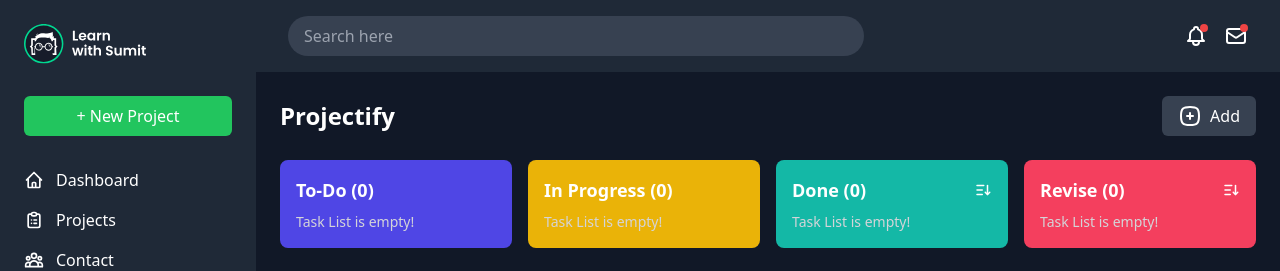
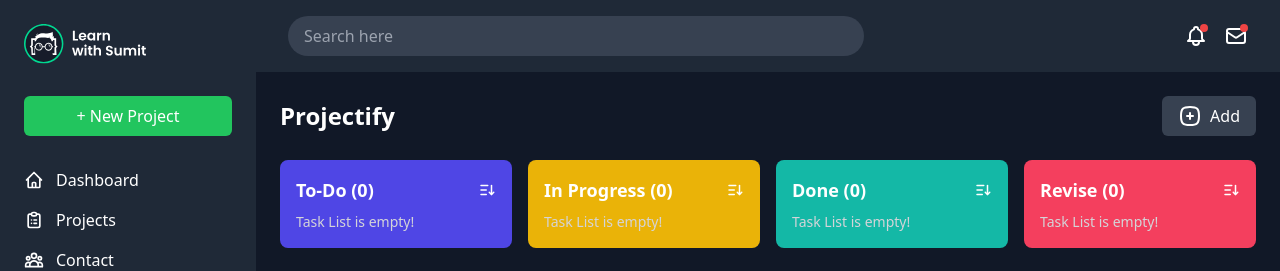
Before and after one commit to rohithaider/React-ToDo-TaskLists, a React (Vite) app: page / in a window 1280 px wide. Shown: the top 271 px of the page. Built offline with nearby package versions, Linux system fonts and the light colour scheme.

Commit message:
Sorting implemented

```diff
--- a/src/Cards/Done.jsx
+++ b/src/Cards/Done.jsx
@@ -1,8 +1,9 @@
-import { useContext } from "react";
+import { useContext,useState} from "react";
 import { FormContext } from "../context";
 
 export default function Done() {
   const { task, setTask, setCurrentTask, setIsShow } = useContext(FormContext);
+  const [sortAscending, setSortAscending] = useState(true);
   const doneTasks = task.filter((t) => t.category === "done");
 
   function handleDelete(e, t) {
@@ -19,12 +20,25 @@ export default function Done() {
     setIsShow(true);
   }
 
+  function handleSort() {
+    const sortedTasks = [...doneTasks].sort((a, b) => {
+      const dateA = new Date(a.dueDate);
+      const dateB = new Date(b.dueDate);
+      return sortAscending ? dateA - dateB : dateB - dateA;
+    });
+    setTask((prevTasks) => [
+      ...prevTasks.filter((t) => t.category !== 'done'),
+      ...sortedTasks,
+    ]);
+    setSortAscending(!sortAscending);
+  }
   return (
     <div className="mb-4 w-full px-2 sm:w-1/2 md:w-1/4">
       <div className="rounded-lg bg-teal-500 p-4">
         <div className="mb-2 flex items-center justify-between">
           <h3 className="text-lg font-semibold">Done ({doneTasks.length})</h3>
           <svg
+          onClick={()=>handleSort()}
             xmlns="http://www.w3.org/2000/svg"
             width="18"
             height="18"
--- a/src/Cards/OnProgress.jsx
+++ b/src/Cards/OnProgress.jsx
@@ -1,18 +1,19 @@
-import { useContext } from 'react';
-import { FormContext } from '../context';
+import { useContext,useState } from "react";
+import { FormContext } from "../context";
 
 export default function OnProgress() {
-  const { task,setTask,setCurrentTask,setIsShow } = useContext(FormContext);
-  const inProgressTasks = task.filter(t => t.category === 'inprogress');
+  const { task, setTask, setCurrentTask, setIsShow } = useContext(FormContext);
+  const [sortAscending, setSortAscending] = useState(true);
+  const inProgressTasks = task.filter((t) => t.category === "inprogress");
 
-  function handleDelete(e,t){
+  function handleDelete(e, t) {
     e.stopPropagation();
     e.preventDefault();
-    const filteredItems = task.filter((item)=>item.id!==t.id)
-    setTask([...filteredItems])
+    const filteredItems = task.filter((item) => item.id !== t.id);
+    setTask([...filteredItems]);
   }
 
-  function handleEdit(e,t){
+  function handleEdit(e, t) {
     e.stopPropagation();
     e.preventDefault();
 
@@ -20,11 +21,46 @@ export default function OnProgress() {
     setIsShow(true);
   }
 
+  function handleSort() {
+    const sortedTasks = [...inProgressTasks].sort((a, b) => {
+      const dateA = new Date(a.dueDate);
+      const dateB = new Date(b.dueDate);
+      return sortAscending ? dateA - dateB : dateB - dateA;
+    });
+    setTask((prevTasks) => [
+      ...prevTasks.filter((t) => t.category !== 'inprogress'),
+      ...sortedTasks,
+    ]);
+    setSortAscending(!sortAscending);
+  }
+
   return (
     <div className="mb-4 w-full px-2 sm:w-1/2 md:w-1/4">
       <div className="rounded-lg bg-[#EAB308] p-4">
         <div className="mb-2 flex items-center justify-between">
-          <h3 className="text-lg font-semibold">In Progress ({inProgressTasks.length})</h3>
+          <h3 className="text-lg font-semibold">
+            In Progress ({inProgressTasks.length})
+          </h3>
+          <svg
+            onClick={() => handleSort()}
+            xmlns="http://www.w3.org/2000/svg"
+            width="18"
+            height="18"
+            viewBox="0 0 24 24"
+            fill="none"
+            stroke="currentColor"
+            strokeWidth="2"
+            strokeLinecap="round"
+            strokeLinejoin="round"
+            className="icon icon-tabler icons-tabler-outline icon-tabler-sort-descending"
+          >
+            <path stroke="none" d="M0 0h24v24H0z" fill="none" />
+            <path d="M4 6l9 0" />
+            <path d="M4 12l7 0" />
+            <path d="M4 18l7 0" />
+            <path d="M15 15l3 3l3 -3" />
+            <path d="M18 6l0 12" />
+          </svg>
         </div>
         <div>
           {inProgressTasks.length === 0 ? (
@@ -33,7 +69,9 @@ export default function OnProgress() {
             inProgressTasks.map((t) => (
               <div key={t.id} className="mb-4 rounded-lg bg-gray-800 p-4">
                 <div className="flex justify-between">
-                  <h4 className="mb-2 flex-1 font-semibold text-blue-500">{t.taskName}</h4>
+                  <h4 className="mb-2 flex-1 font-semibold text-blue-500">
+                    {t.taskName}
+                  </h4>
                   <div className="flex gap-2">
                     <svg
                       xmlns="http://www.w3.org/2000/svg"
@@ -46,7 +84,7 @@ export default function OnProgress() {
                       strokeLinecap="round"
                       strokeLinejoin="round"
                       className="h-4 w-4 cursor-pointer text-zinc-300"
-                      onClick={(e)=>handleDelete(e,t)}
+                      onClick={(e) => handleDelete(e, t)}
                     >
                       <path stroke="none" d="M0 0h24v24H0z" fill="none" />
                       <path d="M4 7l16 0" />
@@ -56,7 +94,7 @@ export default function OnProgress() {
                       <path d="M9 7v-3a1 1 0 0 1 1 -1h4a1 1 0 0 1 1 1v3" />
                     </svg>
                     <svg
-                    onClick={(e)=>handleEdit(e,t)}
+                      onClick={(e) => handleEdit(e, t)}
                       className="h-4 w-4 cursor-pointer text-zinc-300"
                       fill="none"
                       stroke="currentColor"
--- a/src/Cards/Revise.jsx
+++ b/src/Cards/Revise.jsx
@@ -1,8 +1,9 @@
-import { useContext } from 'react';
+import { useContext,useState } from 'react';
 import { FormContext } from '../context';
 
 export default function Revise() {
   const { task,setTask,setCurrentTask,setIsShow } = useContext(FormContext);
+  const [sortAscending, setSortAscending] = useState(true);
   const reviseTasks = task.filter(t => t.category === 'revised');
 
   function handleDelete(e,t){
@@ -19,6 +20,19 @@ export default function Revise() {
     setIsShow(true);
   }
 
+  function handleSort() {
+    const sortedTasks = [...reviseTasks].sort((a, b) => {
+      const dateA = new Date(a.dueDate);
+      const dateB = new Date(b.dueDate);
+      return sortAscending ? dateA - dateB : dateB - dateA;
+    });
+    setTask((prevTasks) => [
+      ...prevTasks.filter((t) => t.category !== 'revised'),
+      ...sortedTasks,
+    ]);
+    setSortAscending(!sortAscending);
+  }
+
 
   return (
     <div className="mb-4 w-full px-2 sm:w-1/2 md:w-1/4">
@@ -26,6 +40,7 @@ export default function Revise() {
         <div className="mb-2 flex items-center justify-between">
           <h3 className="text-lg font-semibold">Revise ({reviseTasks.length})</h3>
           <svg
+          onClick={()=>handleSort()}
             xmlns="http://www.w3.org/2000/svg"
             width="18"
             height="18"
--- a/src/Cards/ToDo.jsx
+++ b/src/Cards/ToDo.jsx
@@ -1,8 +1,9 @@
-import { useContext } from 'react';
+import { useContext,useState } from 'react';
 import { FormContext } from '../context';
 
 export default function ToDo() {
   const {task,setTask,setCurrentTask,setIsShow} = useContext(FormContext);
+  const [sortAscending, setSortAscending] = useState(true);
   const todoTasks = task.filter(t => t.category === 'todo');
 
 
@@ -20,11 +21,44 @@ export default function ToDo() {
     setIsShow(true);
   }
 
+  function handleSort() {
+    const sortedTasks = [...todoTasks].sort((a, b) => {
+      const dateA = new Date(a.dueDate);
+      const dateB = new Date(b.dueDate);
+      return sortAscending ? dateA - dateB : dateB - dateA;
+    });
+    setTask((prevTasks) => [
+      ...prevTasks.filter((t) => t.category !== 'todo'),
+      ...sortedTasks,
+    ]);
+    setSortAscending(!sortAscending);
+  }
+
   return (
     <div className="mb-4 w-full px-2 sm:w-1/2 md:w-1/4">
       <div className="rounded-lg bg-indigo-600 p-4">
         <div className="mb-2 flex items-center justify-between">
           <h3 className="text-lg font-semibold">To-Do ({todoTasks.length})</h3>
+          <svg
+          onClick={()=>handleSort()}
+            xmlns="http://www.w3.org/2000/svg"
+            width="18"
+            height="18"
+            viewBox="0 0 24 24"
+            fill="none"
+            stroke="currentColor"
+            strokeWidth="2"
+            strokeLinecap="round"
+            strokeLinejoin="round"
+            className="icon icon-tabler icons-tabler-outline icon-tabler-sort-descending"
+          >
+            <path stroke="none" d="M0 0h24v24H0z" fill="none" />
+            <path d="M4 6l9 0" />
+            <path d="M4 12l7 0" />
+            <path d="M4 18l7 0" />
+            <path d="M15 15l3 3l3 -3" />
+            <path d="M18 6l0 12" />
+          </svg>
         </div>
         <div>
           {todoTasks.length === 0 ? (
```
